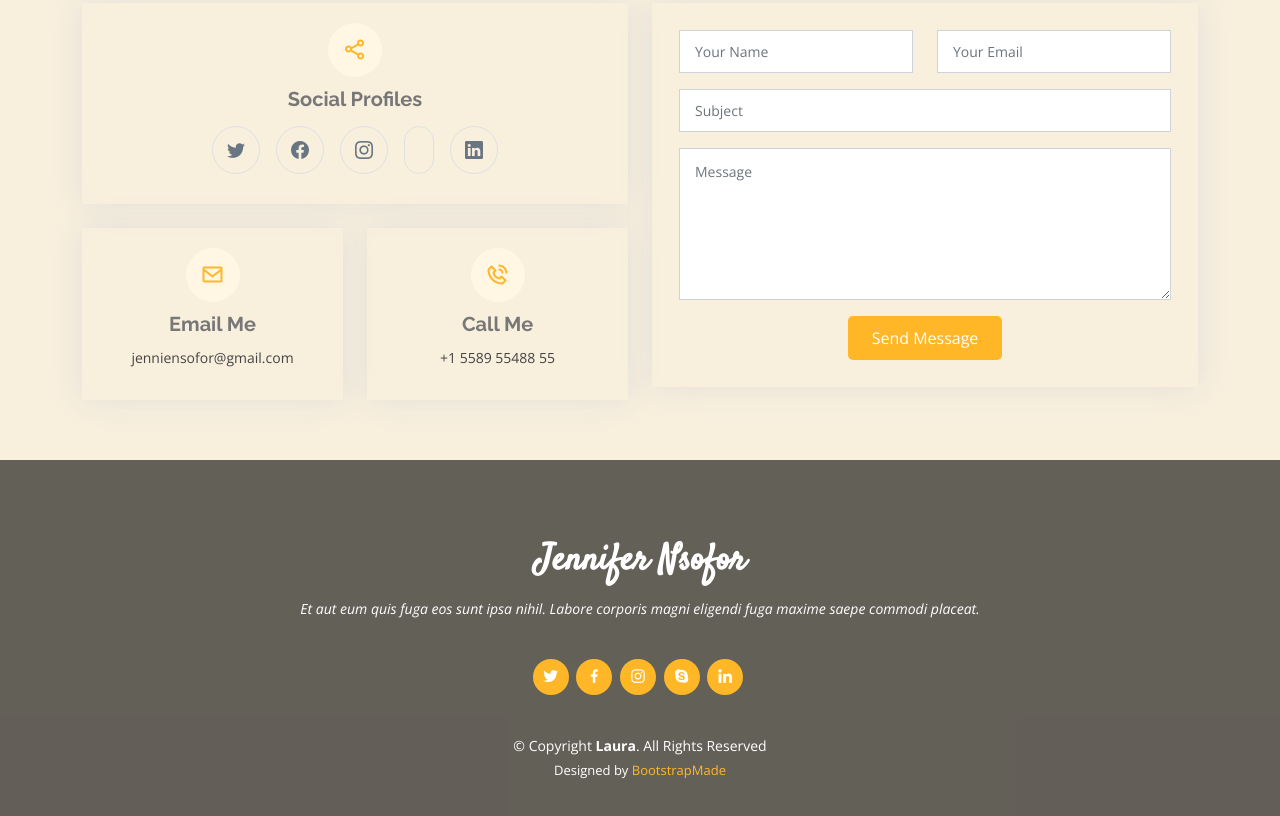
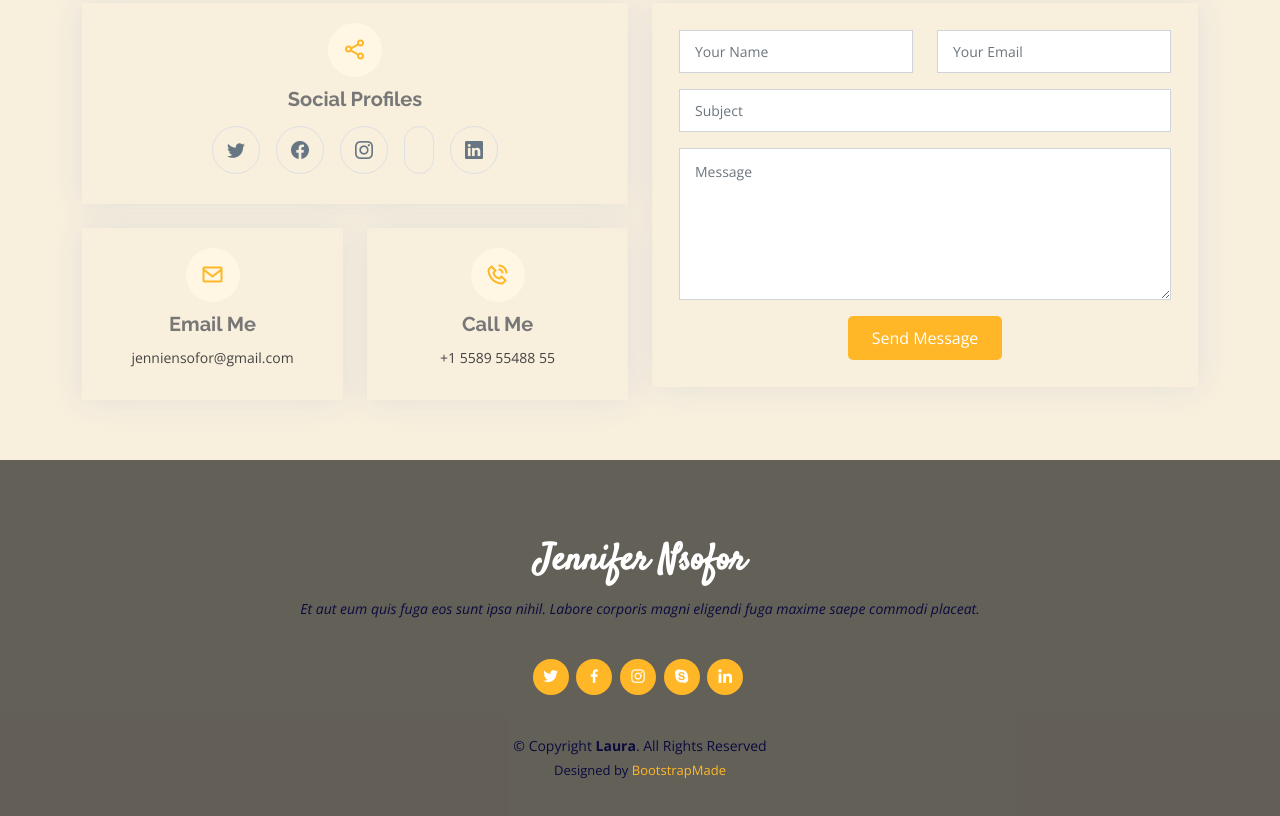
Before and after one commit to maoma1/jens-revised-portfolio, a plain HTML site: page index.html in a window 1280 px wide. Shown: the part 5131-5947 px from the top of the page. Drawn offline with nearby package versions, Linux system fonts and the light colour scheme; some icons are missing.

Commit message:
recommit

```diff
--- a/assets/css/style.css
+++ b/assets/css/style.css
@@ -1274,7 +1274,7 @@ section {
 #footer {
   background: url("../img/footer-img.jpg") top center no-repeat;
   background-size: cover;
-  color: #fff;
+  color: rgb(10, 10, 61);
   font-size: 14px;
   text-align: center;
   padding: 80px 0;
```
